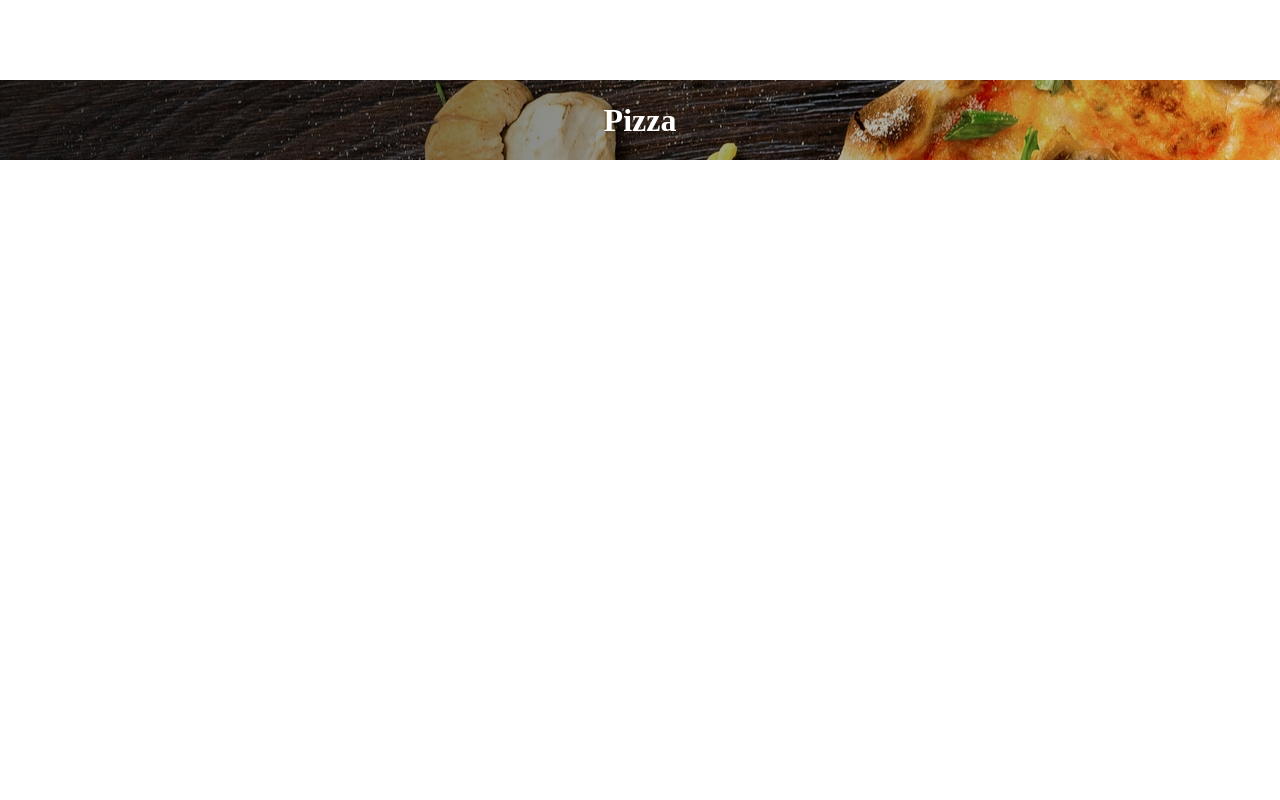
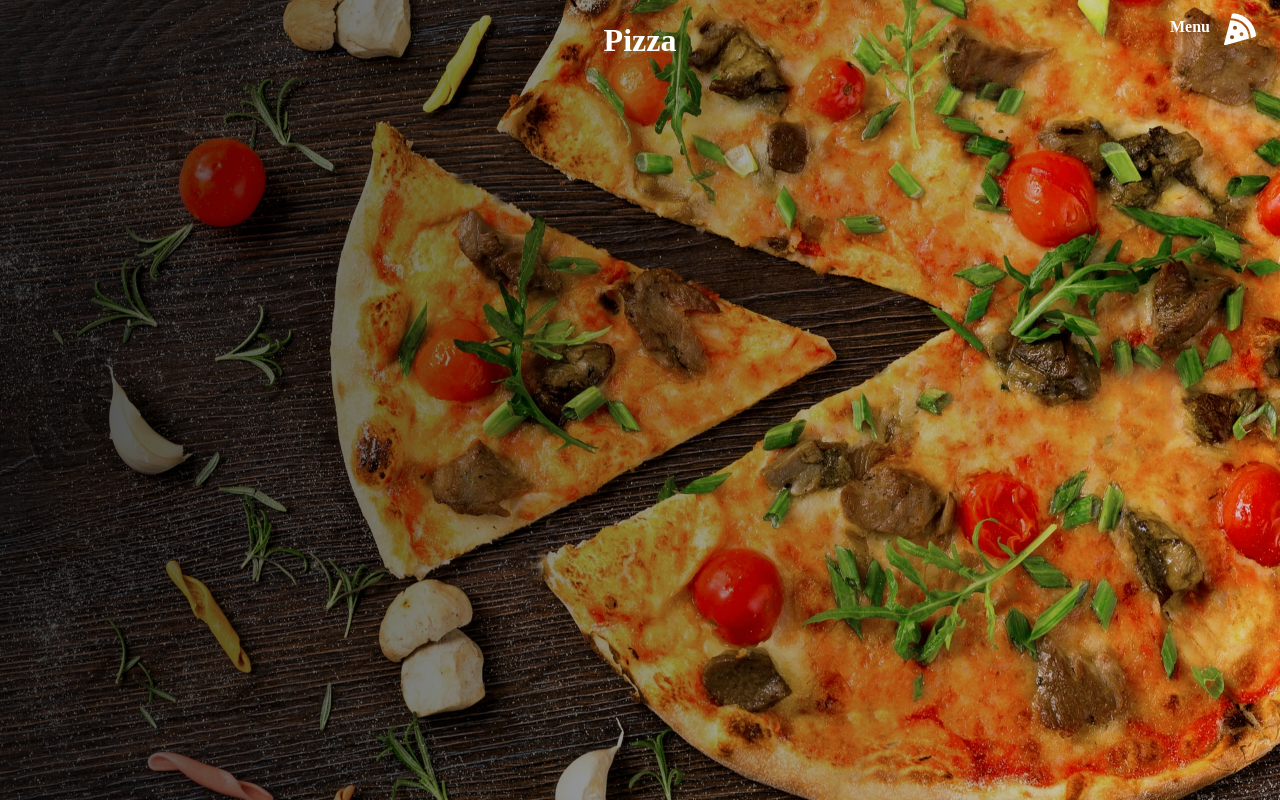
Before and after one commit to oscarolsson94/restaurant-design, a React (Create React App) app: page / in a window 1280 px wide. Built offline with nearby package versions, Linux system fonts and the light colour scheme.

Commit message:
changing structure to make linear gradient easier

```diff
--- a/src/App.js
+++ b/src/App.js
@@ -1,5 +1,4 @@
 import React from 'react';
-import Navbar from './components/Navbar';
 import { BrowserRouter as Router } from 'react-router-dom';
 import { GlobalStyle } from './globalStyles';
 import Hero from './components/Hero';
@@ -10,7 +9,6 @@ function App() {
   return (
     <Router>
         <GlobalStyle />
-        <Navbar />
         <Hero />
     </Router>
   );
--- a/src/components/Hero/HeroElements.js
+++ b/src/components/Hero/HeroElements.js
@@ -3,4 +3,7 @@ import ImgBg from '../../images/pizza-3.jpg';
 
 export const HeroContainer = styled.div`
     background: linear-gradient(to right, rgba(0, 0, 0, 0.7), rgba(0, 0, 0, 0.1)), url(${ImgBg});
+    height: 100vh;
+    background-position: center;
+    background-size: cover;
 `;
```
